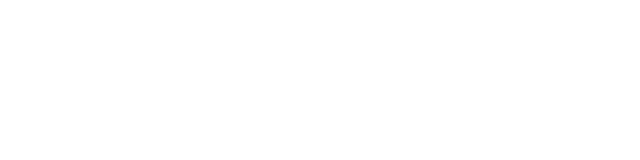
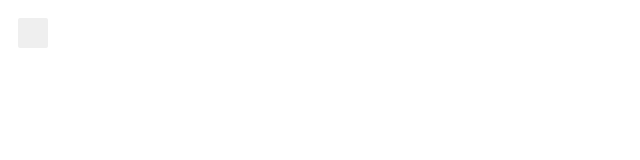
Before and after one commit to kiranmurmu/chrome-extensions, a Next.js app in the folder getting-started/: page /popup in a window 1280 px wide. Shown: the top 160 px of the page, without its empty margins (0-640 px from the left). Built offline with nearby package versions, Linux system fonts and the light colour scheme.

Commit message:
chore: popup page update

```diff
--- a/getting-started/pages/popup.tsx
+++ b/getting-started/pages/popup.tsx
@@ -1,5 +1,35 @@
+import { useEffect, useState } from "react";
+
 function Popup() {
-  return <div></div>;
+  const [backgroundColor, setBackgroundColor] = useState<string>("#3aa757");
+
+  const handleButtonClick = async () => {
+    let [tab] = await chrome.tabs.query({
+      active: true,
+      currentWindow: true,
+    });
+
+    chrome.scripting.executeScript({
+      target: { tabId: tab.id ?? chrome.tabs.TAB_ID_NONE },
+      files: ["content.js"],
+    });
+  };
+
+  useEffect(() => {
+    chrome.storage.sync.get("color", ({ color }) => {
+      setBackgroundColor(color);
+    });
+  }, [backgroundColor]);
+
+  return (
+    <button
+      id="changeColor"
+      style={{
+        backgroundColor: backgroundColor,
+      }}
+      onClick={handleButtonClick}
+    ></button>
+  );
 }
 
 export default Popup;
```
